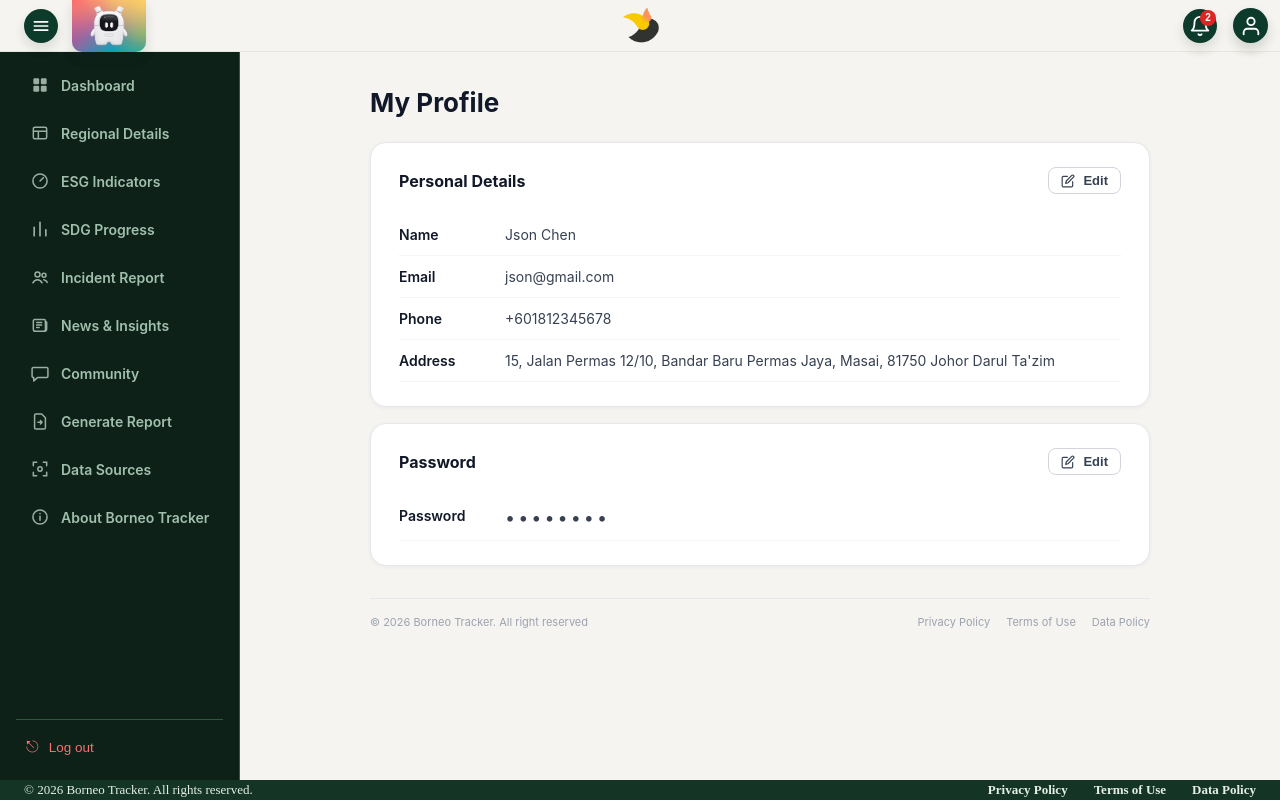
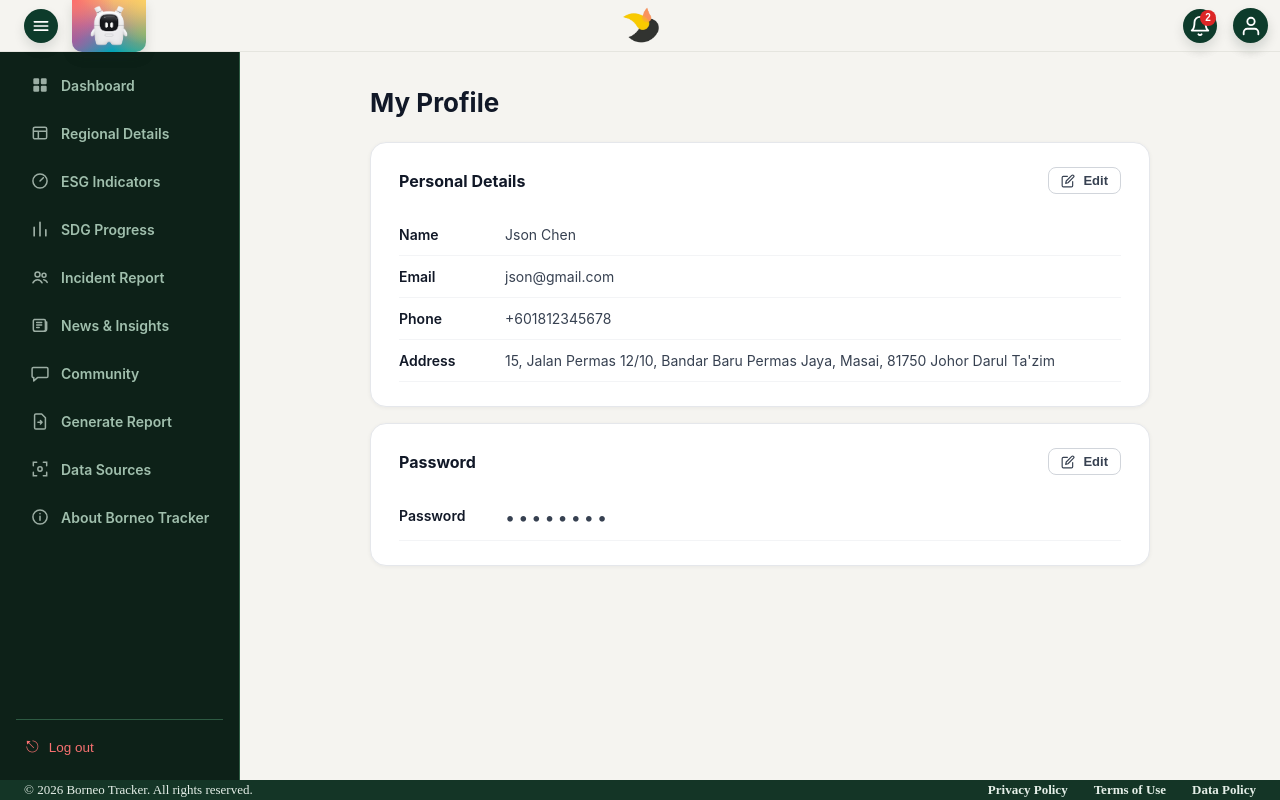
Before and after one commit to angelyong/Borneo_Tracker, a React (Vite) app: page /profile in a window 1280 px wide. Built offline with nearby package versions, Linux system fonts and the light colour scheme.

Commit message:
Delete double footer

```diff
--- a/src/pages/profile/MyProfile.jsx
+++ b/src/pages/profile/MyProfile.jsx
@@ -183,15 +183,7 @@ export default function MyProfile() {
             )}
           </div>
 
-          {/* ── Footer ── */}
-          <footer style={s.footer}>
-            <span>© 2026 Borneo Tracker. All right reserved</span>
-            <div style={s.footerLinks}>
-              {['Privacy Policy', 'Terms of Use', 'Data Policy'].map(l => (
-                <span key={l} style={s.footerLink}>{l}</span>
-              ))}
-            </div>
-          </footer>
+
         </div>
       </div>
 
@@ -287,10 +279,6 @@ const s = {
   cancelBtn: { padding: '10px 20px', borderRadius: '10px', border: '1px solid #d1d5db', background: '#fff', fontSize: '14px', fontWeight: '600', color: '#374151', cursor: 'pointer' },
   saveBtn:   { padding: '10px 28px', borderRadius: '10px', border: 'none', background: '#d97706', color: '#fff', fontSize: '14px', fontWeight: '700', cursor: 'pointer' },
 
-  // Footer
-  footer:      { marginTop: '32px', paddingTop: '16px', borderTop: '1px solid #e5e7eb', display: 'flex', justifyContent: 'space-between', alignItems: 'center', fontSize: '11px', color: '#9ca3af', flexWrap: 'wrap', gap: '8px' },
-  footerLinks: { display: 'flex', gap: '16px' },
-  footerLink:  { cursor: 'pointer', color: '#9ca3af' },
 
   // Toast
   toastOverlay: { position: 'fixed', inset: 0, backgroundColor: 'rgba(0,0,0,0.35)', zIndex: 999, display: 'flex', alignItems: 'center', justifyContent: 'center' },
```
